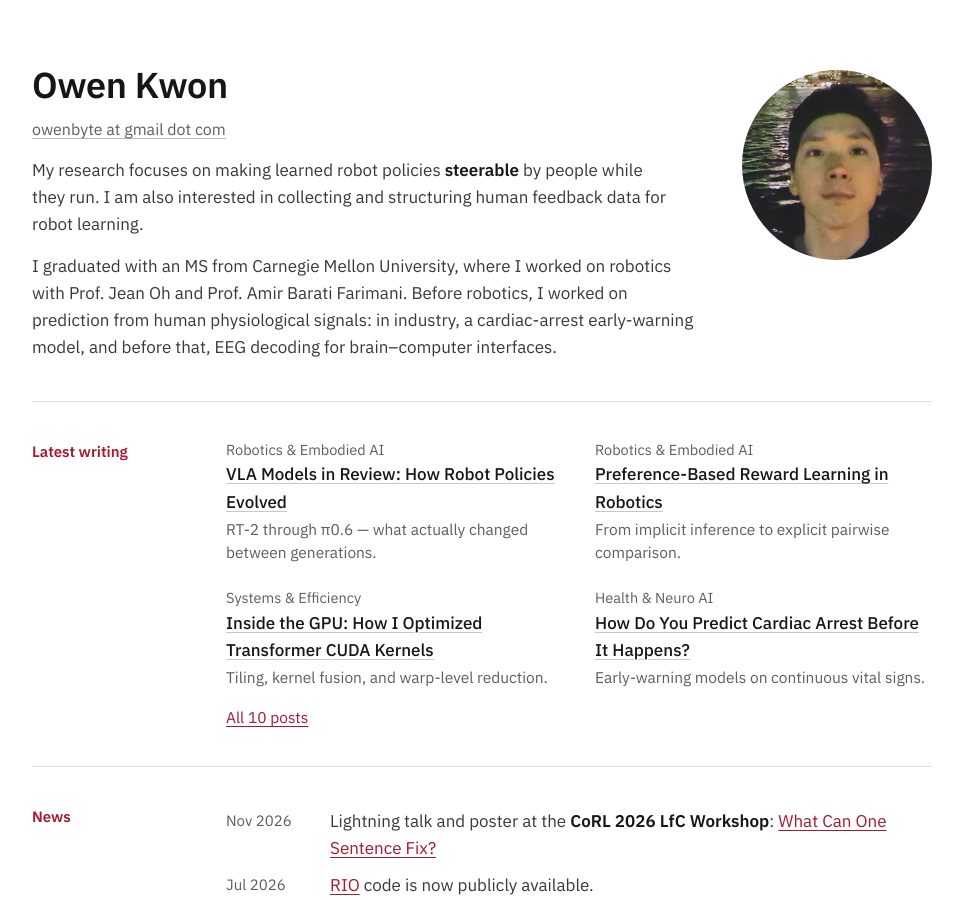
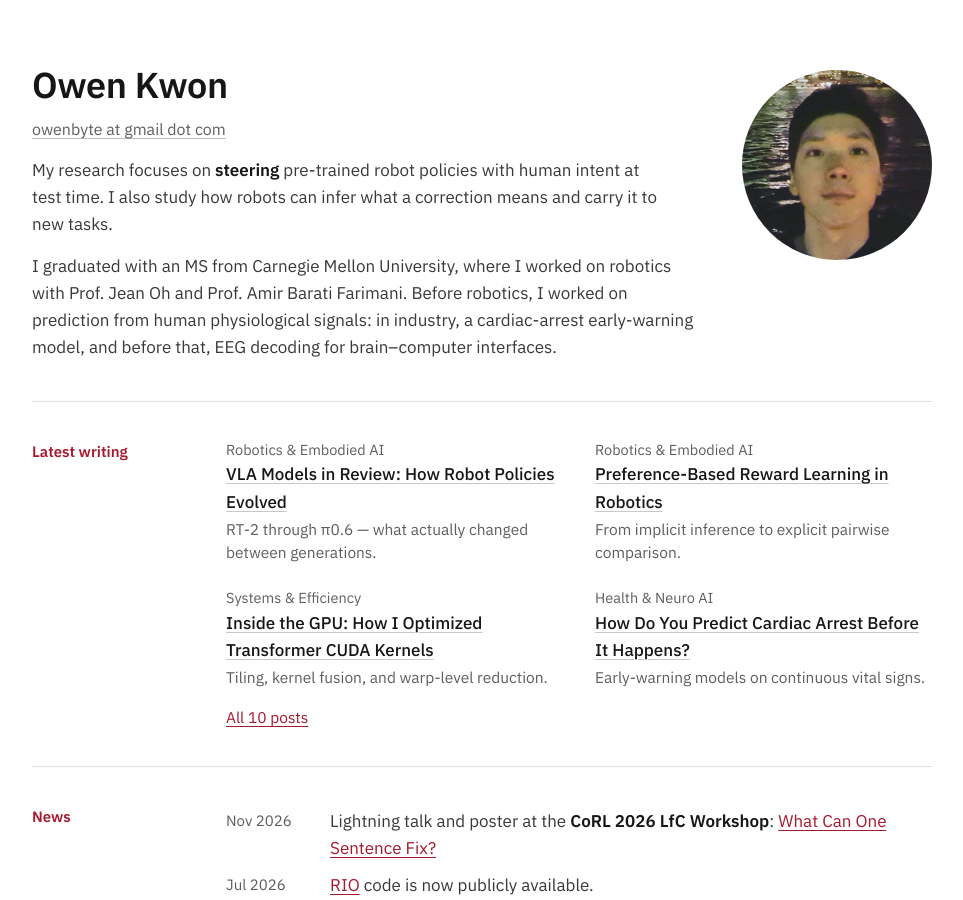
Before and after one commit to owenkgit/owenkgit.github.io, a Jekyll site: the page built from index.md, in a window 1280 px wide and 900 px high. Shown: the whole window, without its empty margins (158-1121 px from the left). Built offline with Jekyll 4.4.1, drawn with Linux system fonts in a browser that asks for light colours.

Commit message:
Update the research line to test-time steering with human intent
Match the bio, site description and link-preview tagline to the current
research statement.

```diff
--- a/_config.yml
+++ b/_config.yml
@@ -1,8 +1,8 @@
 # Site ------------------------------------------------------------------------
 title: Owen Kwon
 description: >-
-  Owen Kwon's research focuses on making learned robot policies steerable
-  by people while they run, and on human feedback data for robot learning.
+  Owen Kwon's research focuses on steering pre-trained robot policies with
+  human intent at test time, and on how robots carry corrections to new tasks.
 url: https://owenkgit.github.io
 lang: en
 author: Owen Kwon
--- a/index.md
+++ b/index.md
@@ -2,6 +2,6 @@
 layout: home
 ---
 
-My research focuses on making learned robot policies **steerable** by people while they run. I am also interested in collecting and structuring human feedback data for robot learning.
+My research focuses on **steering** pre-trained robot policies with human intent at test time. I also study how robots can infer what a correction means and carry it to new tasks.
 
 I graduated with an MS from Carnegie Mellon University, where I worked on robotics with Prof. Jean Oh and Prof. Amir Barati Farimani. Before robotics, I worked on prediction from human physiological signals: in industry, a cardiac-arrest early-warning model, and before that, EEG decoding for brain–computer interfaces.
```
Also changed, not shown: static/media/og.jpg.
